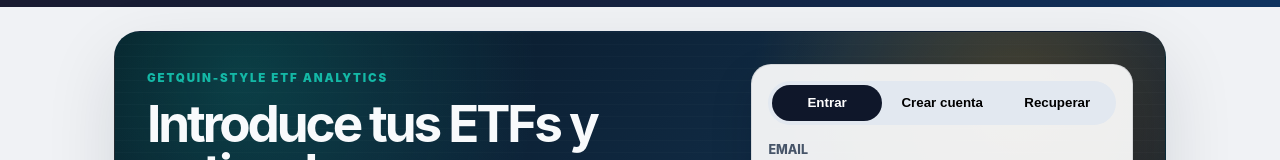
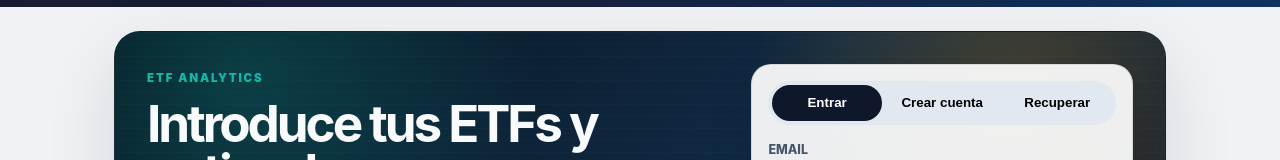
Before and after one commit to juanjose200418/etf-compass, an Angular app: page / in a window 1280 px wide. Shown: the part 133-293 px from the top of the page. Built offline with nearby package versions, Linux system fonts and the light colour scheme.

Commit message:
remove Getquin-style from login text

```diff
--- a/src/app/app.component.html
+++ b/src/app/app.component.html
@@ -413,7 +413,7 @@
   <!-- Auth / Landing -->
   <section class="terminal-hero" *ngIf="!isAuthenticated()">
     <div class="hero-copy">
-      <span class="eyebrow">Getquin-style ETF analytics</span>
+      <span class="eyebrow">ETF analytics</span>
       <h2>Introduce tus ETFs y entiende en que industrias inviertes.</h2>
       <p>
         Inicia sesion para desbloquear dashboard financiero, exposicion por sector, industria, pais, divisa y posiciones con mejor/peor rendimiento.
```
